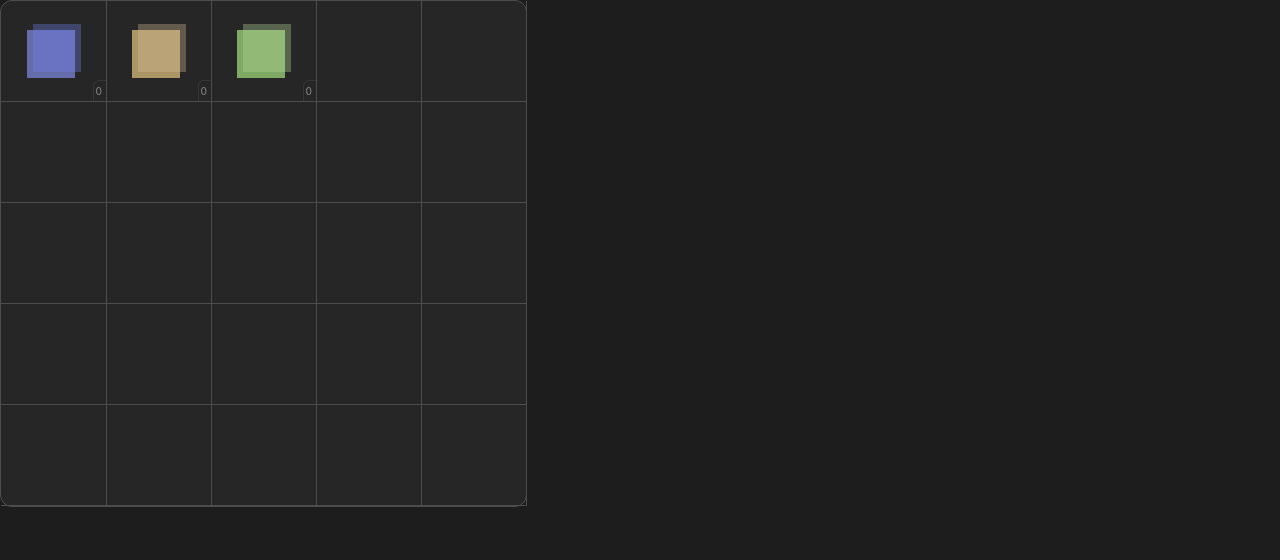
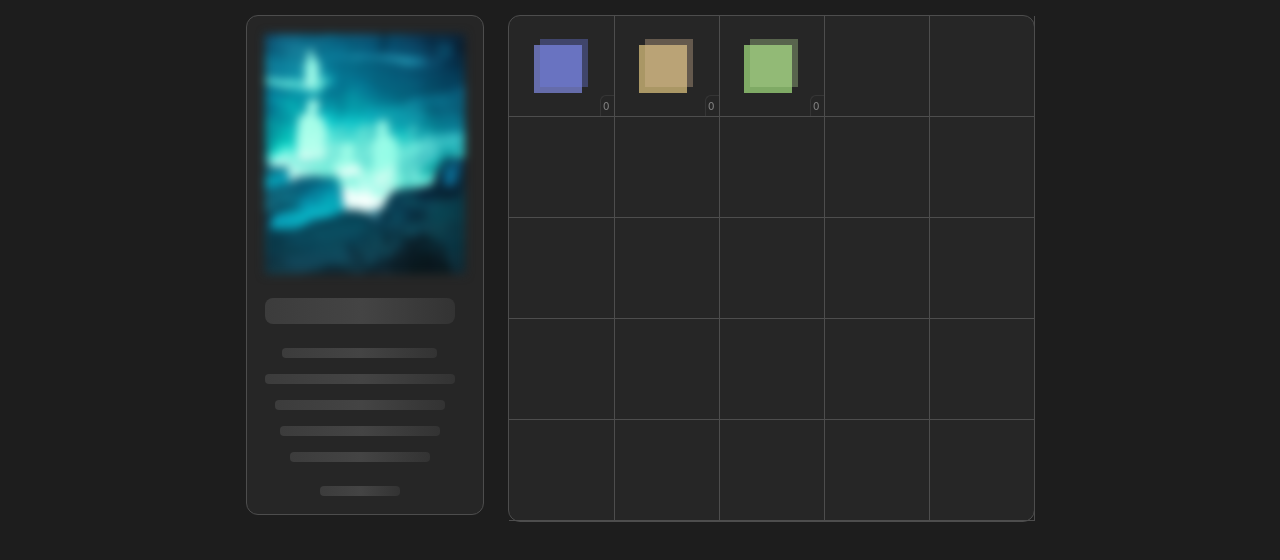
Before and after one commit to NursultanFront/test-rlt, a Vue app: page / in a window 1280 px wide. Shown: the top 560 px of the page. Built offline with nearby package versions, Linux system fonts and the light colour scheme.

Commit message:
feat: aside done

```diff
--- a/src/assets/scss/_colors.scss
+++ b/src/assets/scss/_colors.scss
@@ -1,6 +1,7 @@
 $themes: (
   dark: (
     primary-main: #4d4d4d,
+    secondary-main: #262626,
     white-main: #fff,
     black-main: #1d1d1d,
     hover-main: #2f2f2f,
@@ -11,6 +12,7 @@ $themes: (
   light:
     (
       primary-main: #4d4d4d,
+      secondary-main: #262626,
       white-main: #fff,
       black-main: #1d1d1d,
       hover-main: #2f2f2f,
@@ -28,10 +30,10 @@ $themes: (
 :root {
   @include spread-theme-variables('dark');
 }
-
+$secondary-main: var(--rlt-secondary-main);
 $white-main: var(--rlt-white-main);
 $black-main: var(--rlt-black-main);
-$border-primary: var(--rlt-primary-main);
+$primary-main: var(--rlt-primary-main);
 $hover: var(--rlt-hover-main);
 $red: var(--rlt-red-main);
 $red-hover: var(--rlt-red-hover-main);
--- a/src/assets/scss/_common.scss
+++ b/src/assets/scss/_common.scss
@@ -12,7 +12,6 @@ body {
 
 html,
 body,
-#__nuxt,
 .layout {
   height: 100vh;
 }
@@ -147,3 +146,10 @@ p {
 .w-100 {
   width: 100%;
 }
+
+#app {
+  max-width: 800px;
+  width: 100%;
+  padding: 15px;
+  margin: 0 auto;
+}
--- a/src/components/aside/TheAside.vue
+++ b/src/components/aside/TheAside.vue
@@ -1,11 +1,43 @@
 <template>
   <aside class="aside">
-    <div class="aside__wrapper"></div>
+    <div class="aside__wrapper">
+      <img :src="MainImg" alt="Картинка с людьми" class="aside__img" />
+      <AsideSkeletonIcon />
+    </div>
   </aside>
 </template>
 
-<script setup lang="ts"></script>
+<script setup lang="ts">
+import { ref } from 'vue'
+import MainImg from '@/assets/img/nicebg.png'
+import AsideSkeletonIcon from '../icons/AsideSkeleton.vue'
+
+const ANIMATION_OFF_TIME = 5
+
+const isShowContent = ref<boolean>(false)
+
+setTimeout(() => {
+  isShowContent.value = true
+}, ANIMATION_OFF_TIME)
+</script>
 
 <style scoped lang="scss">
-.
+@import '../../assets/scss/colors';
+@import '../../assets/scss/mixins';
+@import '../../assets/scss/functions';
+.aside {
+  &__wrapper {
+    display: flex;
+    flex-direction: column;
+    gap: 24px;
+    @include padding(18px);
+    @include rounded-border(12px);
+    border: 1px solid #4d4d4d;
+    background-color: $secondary-main;
+  }
+
+  &__img {
+    filter: blur(5px);
+  }
+}
 </style>
--- /dev/null
+++ b/src/components/icons/AsideSkeleton.vue
@@ -0,0 +1,168 @@
+<template>
+  <svg
+    width="190"
+    height="198"
+    viewBox="0 0 190 198"
+    fill="none"
+    xmlns="http://www.w3.org/2000/svg"
+  >
+    <rect
+      x="17"
+      y="50"
+      width="155"
+      height="10"
+      rx="4"
+      fill="url(#paint0_linear_0_70)"
+      class="rect-to-shine"
+    />
+    <rect width="190" height="26" rx="8" fill="url(#paint1_linear_0_70)" class="rect-to-shine" />
+    <rect
+      y="76"
+      width="190"
+      height="10"
+      rx="4"
+      fill="url(#paint2_linear_0_70)"
+      class="rect-to-shine"
+    />
+    <rect
+      x="10"
+      y="102"
+      width="170"
+      height="10"
+      rx="4"
+      fill="url(#paint3_linear_0_70)"
+      class="rect-to-shine"
+    />
+    <rect
+      x="15"
+      y="128"
+      width="160"
+      height="10"
+      rx="4"
+      fill="url(#paint4_linear_0_70)"
+      class="rect-to-shine"
+    />
+    <rect
+      x="25"
+      y="154"
+      width="140"
+      height="10"
+      rx="4"
+      fill="url(#paint5_linear_0_70)"
+      class="rect-to-shine"
+    />
+    <rect
+      x="55"
+      y="188"
+      width="80"
+      height="10"
+      rx="4"
+      fill="url(#paint6_linear_0_70)"
+      class="rect-to-shine"
+    />
+    <defs>
+      <linearGradient
+        id="paint0_linear_0_70"
+        x1="17"
+        y1="55"
+        x2="172"
+        y2="55"
+        gradientUnits="userSpaceOnUse"
+      >
+        <stop stop-color="#3C3C3C" />
+        <stop offset="0.510417" stop-color="#444444" />
+        <stop offset="1" stop-color="#333333" />
+      </linearGradient>
+      <linearGradient
+        id="paint1_linear_0_70"
+        x1="0"
+        y1="13"
+        x2="190"
+        y2="13"
+        gradientUnits="userSpaceOnUse"
+      >
+        <stop stop-color="#3C3C3C" />
+        <stop offset="0.510417" stop-color="#444444" />
+        <stop offset="1" stop-color="#333333" />
+      </linearGradient>
+      <linearGradient
+        id="paint2_linear_0_70"
+        x1="0"
+        y1="81"
+        x2="190"
+        y2="81"
+        gradientUnits="userSpaceOnUse"
+      >
+        <stop stop-color="#3C3C3C" />
+        <stop offset="0.510417" stop-color="#444444" />
+        <stop offset="1" stop-color="#333333" />
+      </linearGradient>
+      <linearGradient
+        id="paint3_linear_0_70"
+        x1="10"
+        y1="107"
+        x2="180"
+        y2="107"
+        gradientUnits="userSpaceOnUse"
+      >
+        <stop stop-color="#3C3C3C" />
+        <stop offset="0.510417" stop-color="#444444" />
+        <stop offset="1" stop-color="#333333" />
+      </linearGradient>
+      <linearGradient
+        id="paint4_linear_0_70"
+        x1="15"
+        y1="133"
+        x2="175"
+        y2="133"
+        gradientUnits="userSpaceOnUse"
+      >
+        <stop stop-color="#3C3C3C" />
+        <stop offset="0.510417" stop-color="#444444" />
+        <stop offset="1" stop-color="#333333" />
+      </linearGradient>
+      <linearGradient
+        id="paint5_linear_0_70"
+        x1="25"
+        y1="159"
+        x2="165"
+        y2="159"
+        gradientUnits="userSpaceOnUse"
+      >
+        <stop stop-color="#3C3C3C" />
+        <stop offset="0.510417" stop-color="#444444" />
+        <stop offset="1" stop-color="#333333" />
+      </linearGradient>
+      <linearGradient
+        id="paint6_linear_0_70"
+        x1="55"
+        y1="193"
+        x2="135"
+        y2="193"
+        gradientUnits="userSpaceOnUse"
+      >
+        <stop stop-color="#3C3C3C" />
+        <stop offset="0.510417" stop-color="#444444" />
+        <stop offset="1" stop-color="#333333" />
+      </linearGradient>
+    </defs>
+  </svg>
+</template>
+
+<style scoped lang="scss">
+@keyframes shine {
+  0% {
+    opacity: 0.5;
+  }
+  50% {
+    opacity: 1;
+  }
+  100% {
+    opacity: 0.5;
+  }
+}
+
+.rect-to-shine {
+  animation: shine 1s infinite;
+}
+</style>
--- a/src/views/HomeView.vue
+++ b/src/views/HomeView.vue
@@ -1,11 +1,19 @@
 <template>
-  <div>
+  <div class="home">
+    <TheAside />
     <TheInventory />
   </div>
 </template>
 
 <script setup lang="ts">
 import TheInventory from '@/components/inventory/TheInventory.vue'
+import TheAside from '@/components/aside/TheAside.vue'
 </script>
 
-<style scoped></style>
+<style scoped lang="scss">
+.home {
+  display: flex;
+  justify-content: center;
+  gap: 24px;
+}
+</style>
```
Also changed, not shown: src/assets/icons/aside-skeletons.svg (added), src/assets/img/nicebg.png (renamed from src/assets/img/nicebg 1.png).
